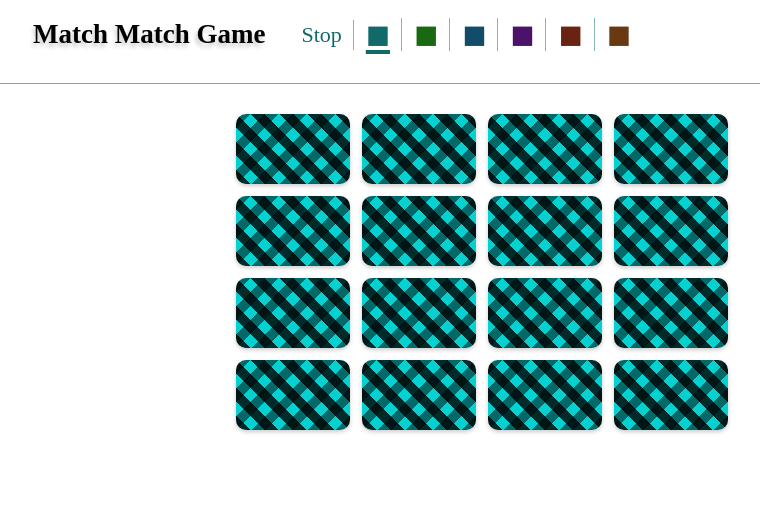
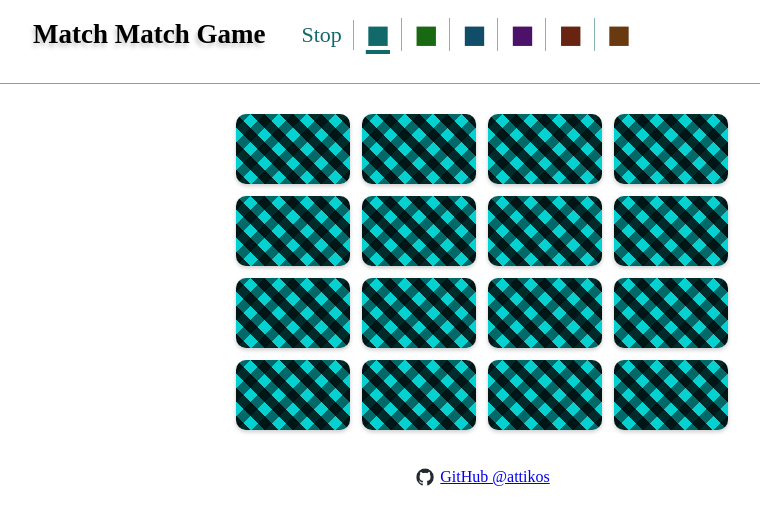
Before and after one commit to attikos/ddd-vue-match-game, a Vue app: page / in a window 1280 px wide. Shown: the top 524 px of the page, without its empty margins (157-917 px from the left). Built offline with nearby package versions, Linux system fonts and the light colour scheme.

Commit message:
feat: footer

```diff
--- a/index.html
+++ b/index.html
@@ -4,7 +4,17 @@
     <meta charset="UTF-8">
     <link rel="icon" href="/favicon.ico">
     <meta name="viewport" content="width=device-width, initial-scale=1.0">
-    <title>Vite App</title>
+
+    <link rel="preload" as="image"  href="src/Presentation/view/assets/card/01.jpg" />
+    <link rel="preload" as="image"  href="src/Presentation/view/assets/card/02.jpg" />
+    <link rel="preload" as="image"  href="src/Presentation/view/assets/card/03.jpg" />
+    <link rel="preload" as="image"  href="src/Presentation/view/assets/card/04.jpg" />
+    <link rel="preload" as="image"  href="src/Presentation/view/assets/card/05.jpg" />
+    <link rel="preload" as="image"  href="src/Presentation/view/assets/card/06.jpg" />
+    <link rel="preload" as="image"  href="src/Presentation/view/assets/card/07.jpg" />
+    <link rel="preload" as="image"  href="src/Presentation/view/assets/card/08.jpg" />
+
+    <title>Match Match Game</title>
   </head>
   <body>
     <div id="app"></div>
--- a/src/Presentation/view/pages/PageHome.vue
+++ b/src/Presentation/view/pages/PageHome.vue
@@ -47,6 +47,13 @@
 
             <AppModal title="You won!" :isShow="isShowModal" @closed="isShowModal = false"></AppModal>
         </div>
+
+        <div class="footer">
+            <a href="https://github.com/attikos/ddd-vue-match-game" class="footer__link" target="_blank">
+                <img src="../assets/github-mark.png" alt="Github" class="footer__github">
+                <span class="footer__link-text">GitHub @attikos</span>
+            </a>
+        </div>
     </div>
 </template>
 
@@ -64,4 +71,23 @@
         }
     }
 }
+
+.footer {
+    display: flex;
+    width: 100%;
+    justify-content: center;
+    margin-top: 32px;
+    margin-bottom: 20px;
+
+    &__link {
+        display: flex;
+    }
+
+    &__github {
+        height: 18px;
+        width: 18px;
+        margin-right: 6px;
+        display: inline-block;
+    }
+}
 </style>
```
Also changed, not shown: src/Presentation/view/assets/github-mark.png (added).
